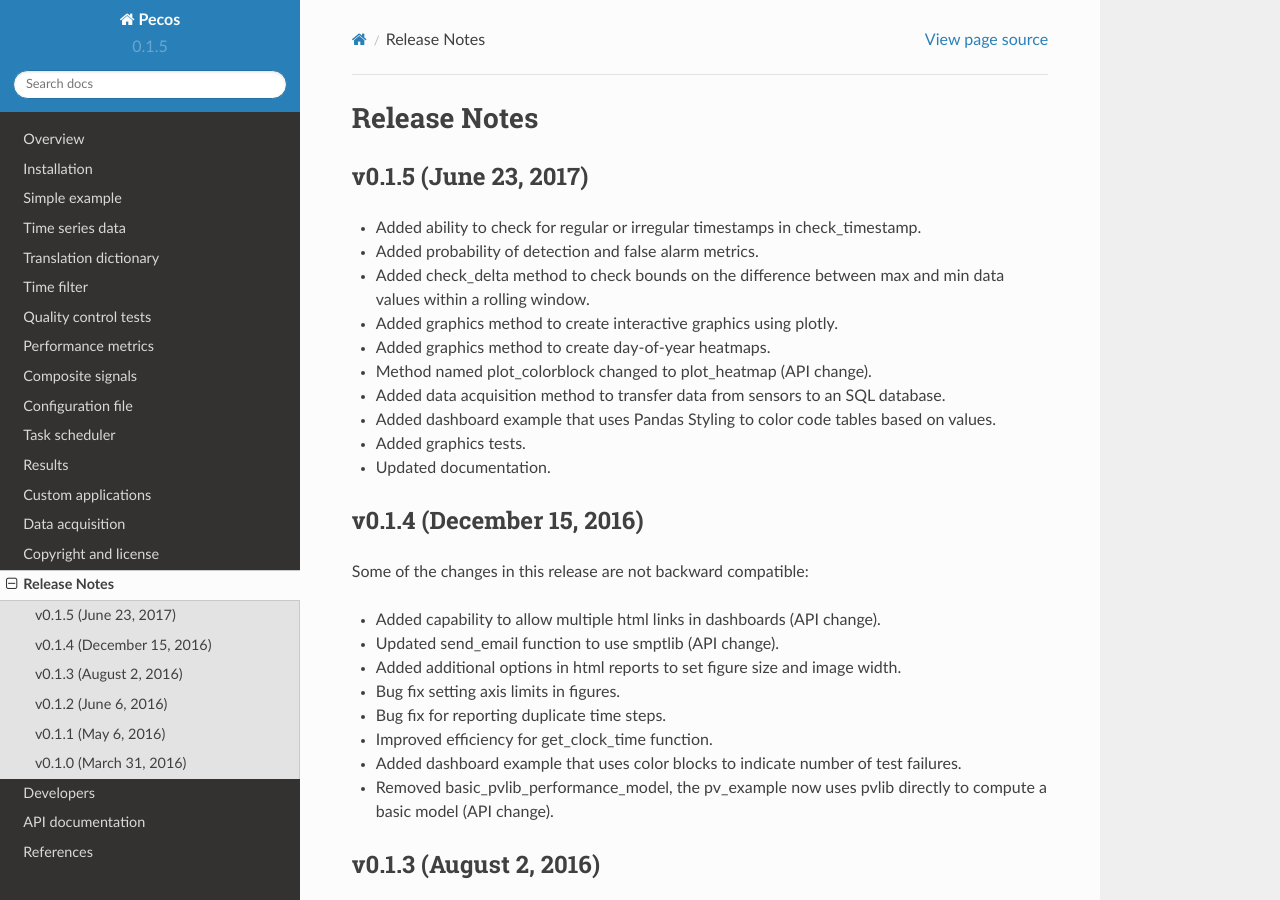
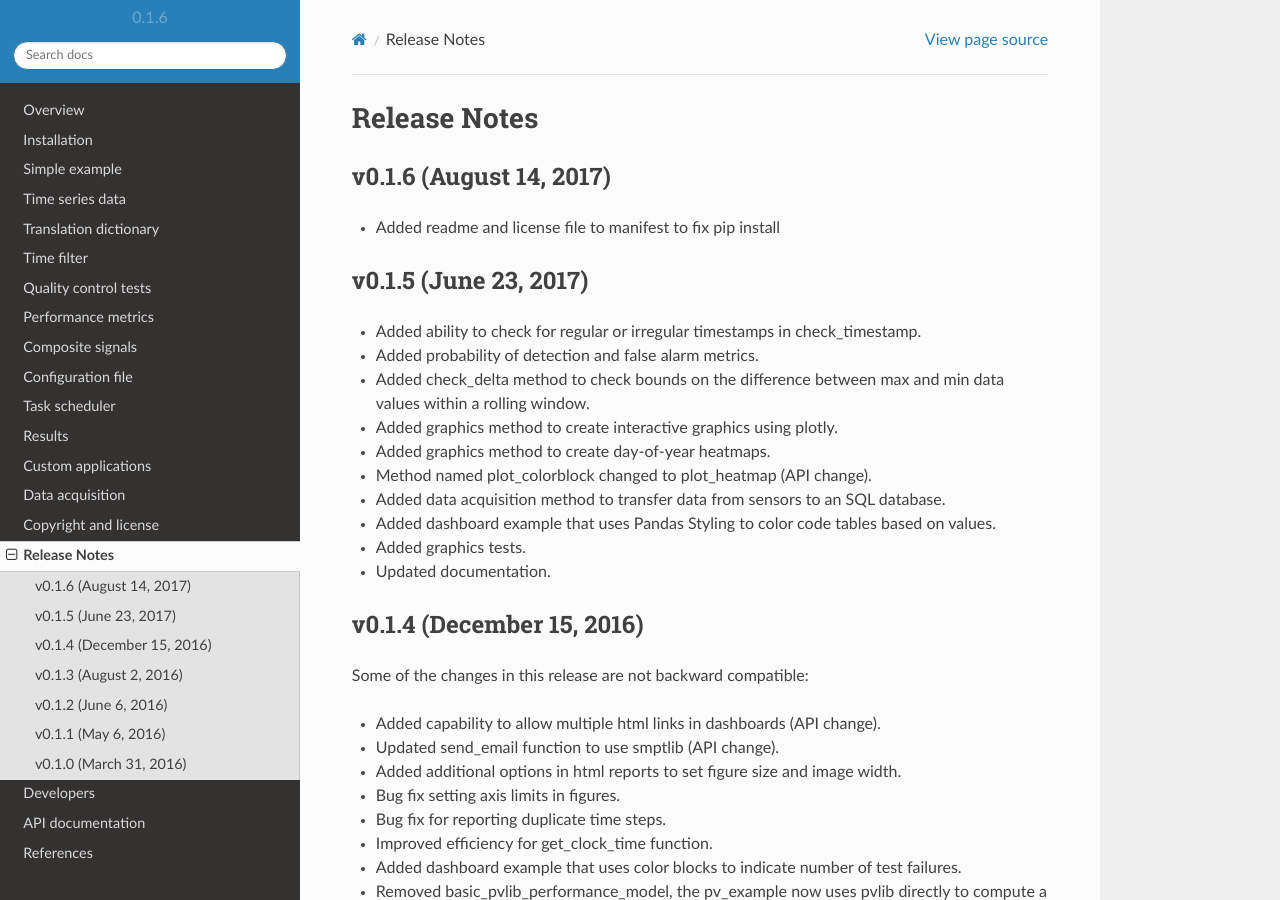
Before and after one commit to sjanzou/pecos, a Sphinx documentation site: the page built from documentation/whatsnew.rst, in a window 1280 px wide and 900 px high. Built offline with Sphinx 7.4.7 and the Read the Docs theme 2.0.0, drawn with Linux system fonts in a browser that asks for light colours.

Commit message:
Updated version number

```diff
--- a/documentation/conf.py
+++ b/documentation/conf.py
@@ -73,9 +73,9 @@
 # built documents.
 #
 # The short X.Y version.
-version = '0.1.5'
+version = '0.1.6'
 # The full version, including alpha/beta/rc tags.
-release = '0.1.5'
+release = '0.1.6'
 
 # The language for content autogenerated by Sphinx. Refer to documentation
 # for a list of supported languages.
--- a/documentation/whatsnew.rst
+++ b/documentation/whatsnew.rst
@@ -1,5 +1,7 @@
 Release Notes
 ================
+
+.. include:: whatsnew/v0.1.6.rst
 
 .. include:: whatsnew/v0.1.5.rst
 
--- /dev/null
+++ b/documentation/whatsnew/v0.1.6.rst
@@ -0,0 +1,6 @@
+.. _whatsnew_0160:
+
+v0.1.6 (August 14, 2017)
+------------------------
+
+* Added readme and license file to manifest to fix pip install
--- a/pecos/__init__.py
+++ b/pecos/__init__.py
@@ -6,7 +6,7 @@
 from pecos import utils
 from pecos import pv
 
-__version__ = '0.1.5'
+__version__ = '0.1.6'
 
 __copyright__ = """Copyright 2016 Sandia Corporation.
 Under the terms of Contract DE-AC04-94AL85000 with Sandia Corporation,
--- a/setup.py
+++ b/setup.py
@@ -2,7 +2,7 @@
 from distutils.core import Extension
 
 DISTNAME = 'pecos'
-VERSION = '0.1.5'
+VERSION = '0.1.6'
 PACKAGES = ['pecos']
 EXTENSIONS = []
 DESCRIPTION = 'Python package for performance monitoring of time series data.'
```
